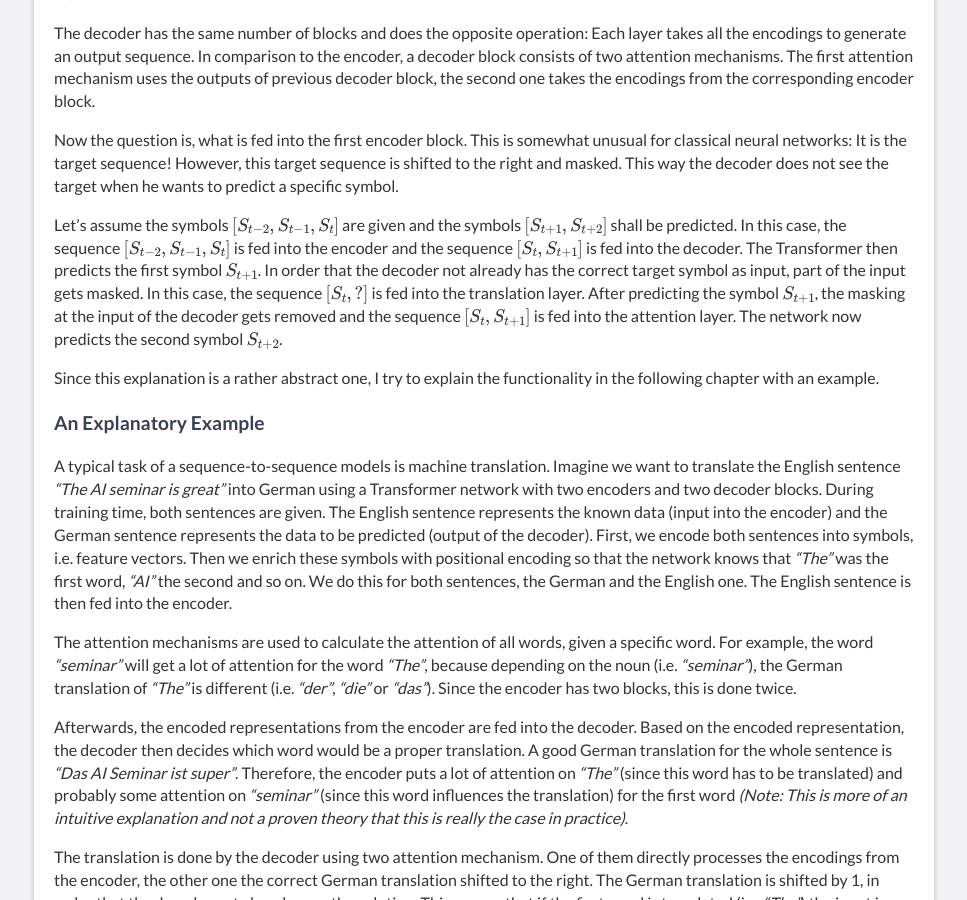
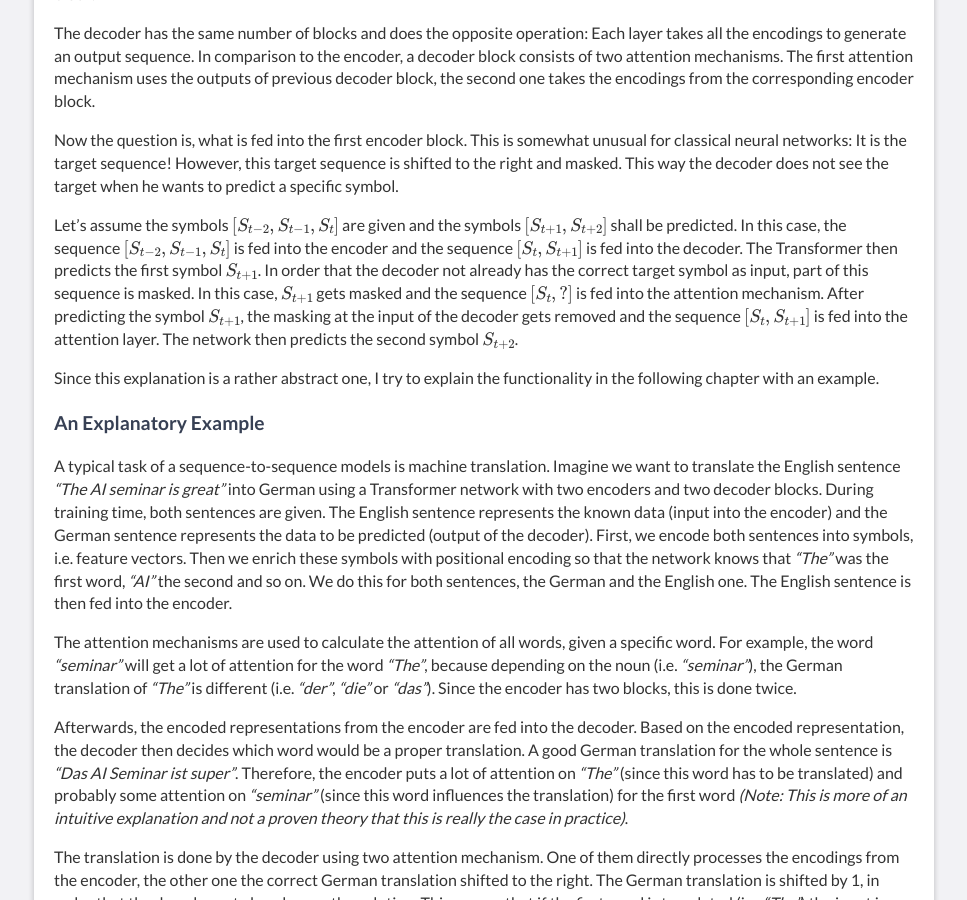
Before and after one commit to sagerpascal/sagerpascal.github.io, a Jekyll site: the page built from _posts/2021-04-13-EVA-Part3.md, in a window 1280 px wide and 900 px high, scrolled down 2081 px. Shown: the whole window, without its empty margins (156-1123 px from the left). Built offline with Jekyll 4.4.1, drawn with Linux system fonts in a browser that asks for light colours; comment, search, counter and statistics services are not loaded.

Commit message:
Update Blogpost

```diff
--- a/_posts/2021-04-13-EVA-Part3.md
+++ b/_posts/2021-04-13-EVA-Part3.md
@@ -57,9 +57,9 @@ However, this target sequence is shifted to the right and masked. This way the d
 
 Let's assume the symbols $$[S_{t-2}, S_{t-1}, S_{t} ]$$ are given and the symbols $$[S_{t+1}, S_{t+2}]$$ shall be predicted. In this case, the sequence $$[S_{t-2}, S_{t-1}, S_{t}]$$
 is fed into the encoder and the sequence $$[S_{t}, S_{t+1}]$$ is fed into the decoder. The Transformer then predicts the first symbol $$S_{t+1}$$. In order that the decoder not already
-has the correct target symbol as input, part of the input gets masked. In this case, the sequence $$[S_{t}, ?]$$ is fed into the translation layer.
+has the correct target symbol as input, part of this sequence is masked. In this case, $$S_{t+1}$$ gets masked and the sequence $$[S_{t}, ?]$$ is fed into the attention mechanism.
 After predicting the symbol $$S_{t+1}$$, the masking at the input of the decoder gets removed and the sequence $$[S_{t}, S_{t+1}]$$ is fed into the attention layer. The network
-now predicts the second symbol $$S_{t+2}$$.
+then predicts the second symbol $$S_{t+2}$$.
 
 Since this explanation is a rather abstract one, I try to explain the functionality in the following chapter with an example.
 
```
